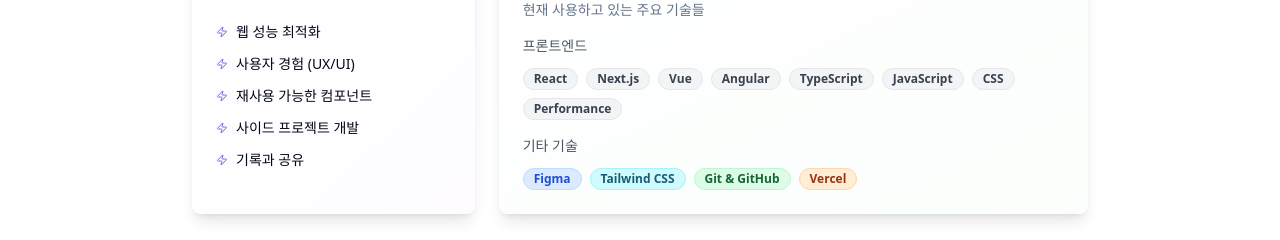
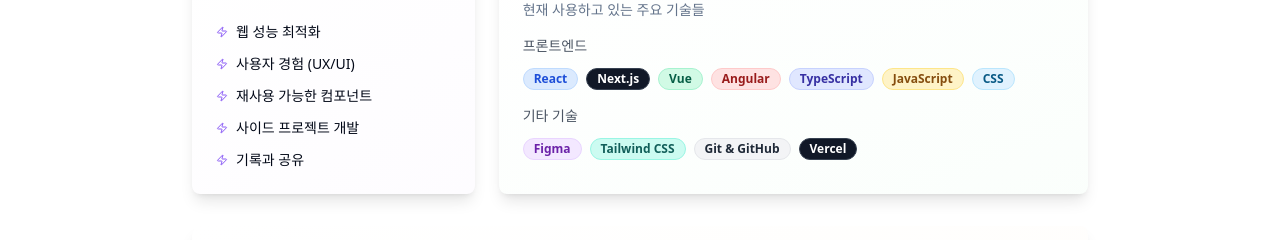
Before and after one commit to JangKyum/blog, a Next.js app: page /about in a window 1280 px wide. Shown: the part 699-939 px from the top of the page. Built offline with nearby package versions, Linux system fonts and the light colour scheme; no server answers.

Commit message:
/about 기술스택 컬러 설정

```diff
--- a/app/about/page.tsx
+++ b/app/about/page.tsx
@@ -21,7 +21,6 @@ export default function AboutPage() {
     "TypeScript",
     "JavaScript",
     "CSS",
-    "Performance",
   ]
 
   const additionalSkills = ["Figma", "Tailwind CSS", "Git & GitHub", "Vercel"]
@@ -29,13 +28,13 @@ export default function AboutPage() {
   const getAdditionalSkillColor = (skill: string) => {
     switch (skill) {
       case "Figma":
-        return "bg-blue-100 text-blue-700 border-blue-200"
+        return "bg-purple-100 text-purple-800 border-purple-200"
       case "Tailwind CSS":
-        return "bg-cyan-100 text-cyan-800 border-cyan-200"
+        return "bg-teal-100 text-teal-800 border-teal-200"
       case "Git & GitHub":
-        return "bg-green-100 text-green-800 border-green-200"
+        return "bg-gray-100 text-gray-800 border-gray-200"
       case "Vercel":
-        return "bg-orange-100 text-orange-800 border-orange-200"
+        return "bg-gray-900 text-white border-gray-700"
       default:
         return "bg-gray-100 text-gray-800 border-gray-200"
     }
--- a/lib/category-colors.ts
+++ b/lib/category-colors.ts
@@ -1,10 +1,26 @@
 export const getCategoryColor = (category: string) => {
-  // Only default color remains since all categories are removed
-  return "bg-gray-100 text-gray-700 border-gray-200"
-}
-
-export const getCategoryHoverColor = (category: string) => {
-  return "hover:bg-gray-200"
+  switch (category) {
+    // Frontend Technologies with exact brand colors
+    case "React":
+      return "bg-blue-100 text-blue-700 border-blue-200" // React light blue #61DAFB
+    case "Next.js":
+      return "bg-gray-900 text-white border-gray-700" // Next.js black
+    case "Vue":
+      return "bg-emerald-100 text-emerald-800 border-emerald-200" // Vue green #4FC08D
+    case "Angular":
+      return "bg-red-100 text-red-800 border-red-200" // Angular red #DD0031
+    case "TypeScript":
+      return "bg-indigo-100 text-indigo-800 border-indigo-200" // TypeScript blue #3178C6
+    case "JavaScript":
+      return "bg-yellow-100 text-yellow-800 border-yellow-200" // JavaScript yellow #F7DF1E
+    case "CSS":
+      return "bg-sky-100 text-sky-800 border-sky-200" // CSS blue #1572B6
+    case "Performance":
+      return "bg-purple-100 text-purple-800 border-purple-200"
+    // Default color for unspecified categories
+    default:
+      return "bg-gray-100 text-gray-700 border-gray-200"
+  }
 }
 
 export const categories: string[] = []
--- a/tailwind.config.ts
+++ b/tailwind.config.ts
@@ -129,6 +129,51 @@ const config = {
           700: "#0e7490",
           800: "#155e75",
         },
+        sky: {
+          50: "#f0f9ff",
+          100: "#e0f2fe",
+          200: "#bae6fd",
+          500: "#0ea5e9",
+          600: "#0284c7",
+          700: "#0369a1",
+          800: "#075985",
+        },
+        indigo: {
+          50: "#eef2ff",
+          100: "#e0e7ff",
+          200: "#c7d2fe",
+          500: "#6366f1",
+          600: "#4f46e5",
+          700: "#4338ca",
+          800: "#3730a3",
+        },
+        violet: {
+          50: "#f5f3ff",
+          100: "#ede9fe",
+          200: "#ddd6fe",
+          500: "#8b5cf6",
+          600: "#7c3aed",
+          700: "#6d28d9",
+          800: "#5b21b6",
+        },
+        emerald: {
+          50: "#ecfdf5",
+          100: "#d1fae5",
+          200: "#a7f3d0",
+          500: "#10b981",
+          600: "#059669",
+          700: "#047857",
+          800: "#065f46",
+        },
+        teal: {
+          50: "#f0fdfa",
+          100: "#ccfbf1",
+          200: "#99f6e4",
+          500: "#14b8a6",
+          600: "#0d9488",
+          700: "#0f766e",
+          800: "#115e59",
+        },
       },
       borderRadius: {
         lg: "var(--radius)",
@@ -158,7 +203,7 @@ const config = {
   plugins: [require("tailwindcss-animate")],
   safelist: [
     // 기본 색상
-    ...["blue", "red", "yellow", "green", "gray", "cyan", "purple", "pink", "orange"].flatMap(color => [
+    ...["blue", "red", "yellow", "green", "gray", "cyan", "purple", "pink", "orange", "sky", "indigo", "violet", "emerald", "teal"].flatMap(color => [
       `bg-${color}-100`,
       `text-${color}-700`,
       `text-${color}-800`,
```
Also changed, not shown: app/page.tsx (indentation only).
